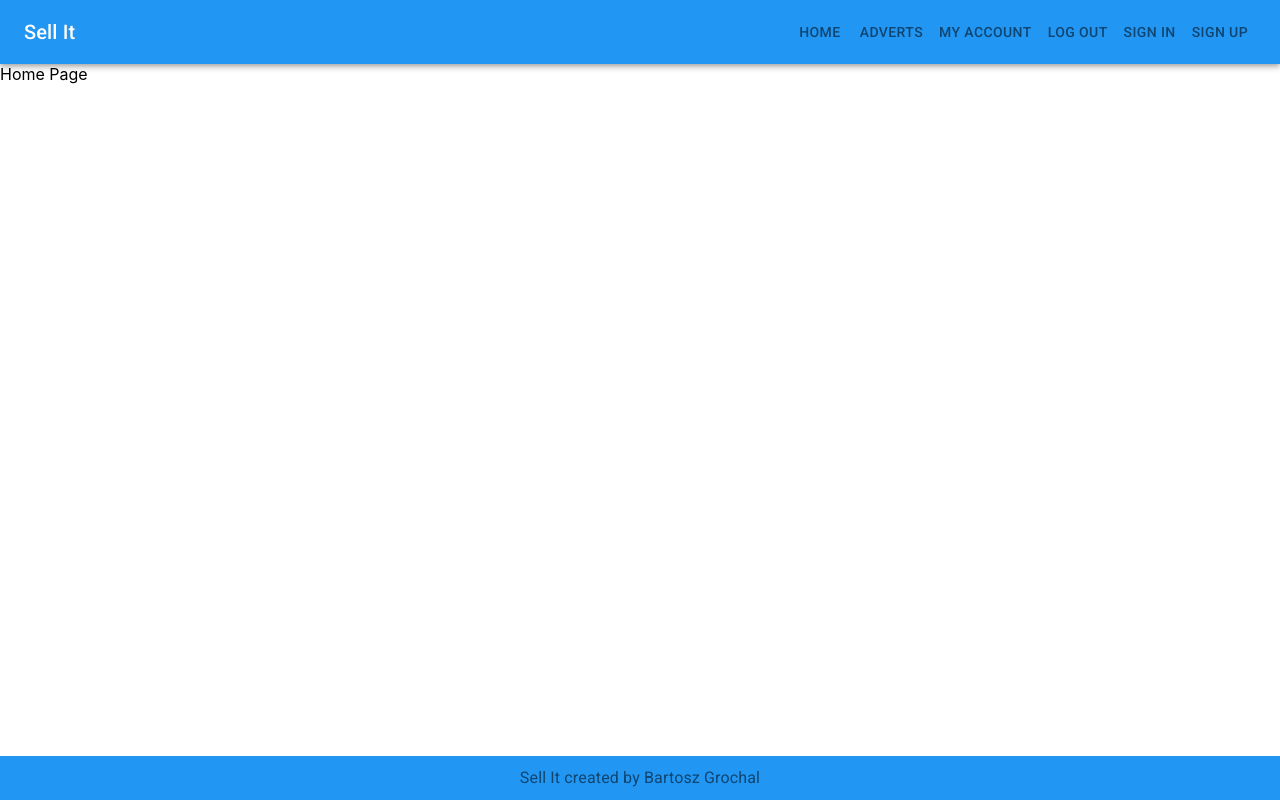
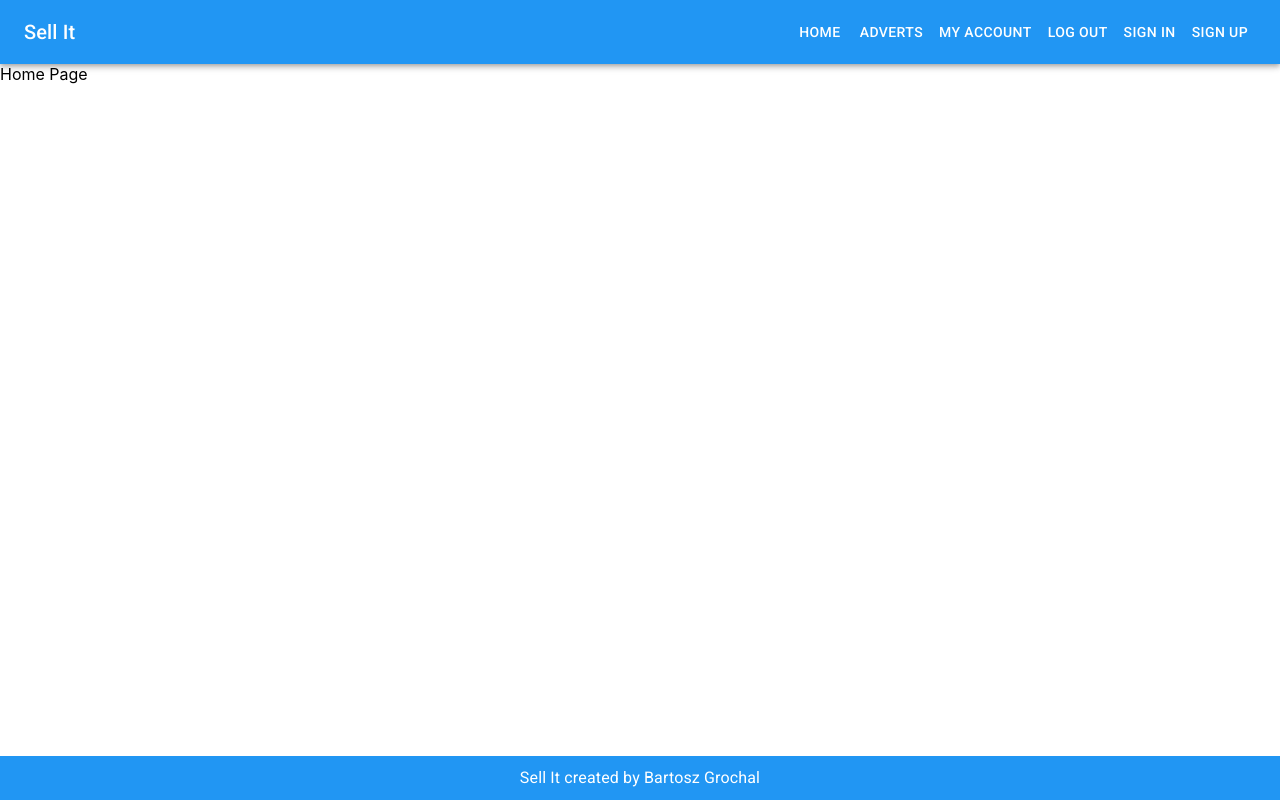
Before and after one commit to b-grochal/react-sell-it, a React (Create React App) app: page / in a window 1280 px wide. Built offline with nearby package versions, Linux system fonts and the light colour scheme.

Commit message:
Fixed colors for menu buttons and footer text.

```diff
--- a/src/components/layout/Footer.js
+++ b/src/components/layout/Footer.js
@@ -10,6 +10,9 @@ const useStyles = makeStyles((theme) => ({
     backgroundColor: theme.palette.primary.main,
     padding: "10px 0",
   },
+  text: {
+    color: "#ffffff",
+  },
 }));
 
 const Footer = () => {
@@ -17,7 +20,7 @@ const Footer = () => {
 
   return (
     <footer className={classes.footer}>
-      <Typography color="textSecondary">
+      <Typography className={classes.text}>
         Sell It created by Bartosz Grochal
       </Typography>
     </footer>
--- a/src/components/layout/Navbar.js
+++ b/src/components/layout/Navbar.js
@@ -26,7 +26,7 @@ const useStyles = makeStyles((theme) => ({
     width: 250,
   },
   navButton: {
-    color: theme.palette.text.secondary,
+    color: "#ffffff",
   },
 }));
 
```
